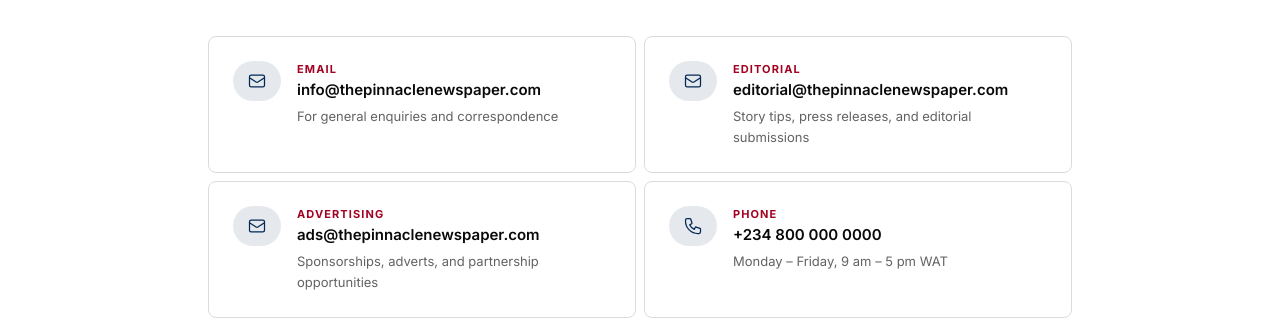
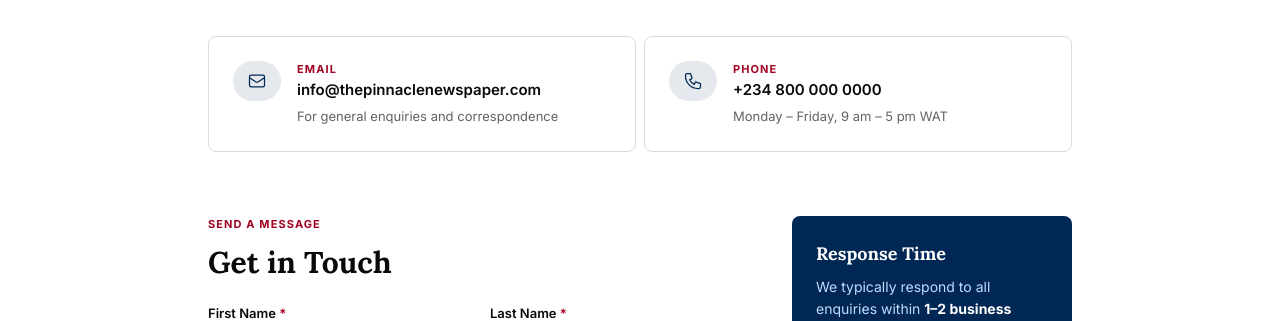
Before and after one commit to bonnke2022/Pinnacle_Newspaper, a Next.js app: page /contact in a window 1280 px wide. Shown: the part 490-811 px from the top of the page. Built offline with nearby package versions, Linux system fonts and the light colour scheme; no server answers.

Commit message:
all done

```diff
--- a/src/app/contact/page.tsx
+++ b/src/app/contact/page.tsx
@@ -18,30 +18,6 @@
     value: 'info@thepinnaclenewspaper.com',
     href: 'mailto:info@thepinnaclenewspaper.com',
     description: 'For general enquiries and correspondence',
-  },
-  {
-    icon: (
-      <svg className="w-5 h-5" fill="none" stroke="currentColor" viewBox="0 0 24 24">
-        <path strokeLinecap="round" strokeLinejoin="round" strokeWidth={1.5}
-          d="M3 8l7.89 5.26a2 2 0 002.22 0L21 8M5 19h14a2 2 0 002-2V7a2 2 0 00-2-2H5a2 2 0 00-2 2v10a2 2 0 002 2z" />
-      </svg>
-    ),
-    label: 'Editorial',
-    value: 'editorial@thepinnaclenewspaper.com',
-    href: 'mailto:editorial@thepinnaclenewspaper.com',
-    description: 'Story tips, press releases, and editorial submissions',
-  },
-  {
-    icon: (
-      <svg className="w-5 h-5" fill="none" stroke="currentColor" viewBox="0 0 24 24">
-        <path strokeLinecap="round" strokeLinejoin="round" strokeWidth={1.5}
-          d="M3 8l7.89 5.26a2 2 0 002.22 0L21 8M5 19h14a2 2 0 002-2V7a2 2 0 00-2-2H5a2 2 0 00-2 2v10a2 2 0 002 2z" />
-      </svg>
-    ),
-    label: 'Advertising',
-    value: 'ads@thepinnaclenewspaper.com',
-    href: 'mailto:ads@thepinnaclenewspaper.com',
-    description: 'Sponsorships, adverts, and partnership opportunities',
   },
   {
     icon: (
```
